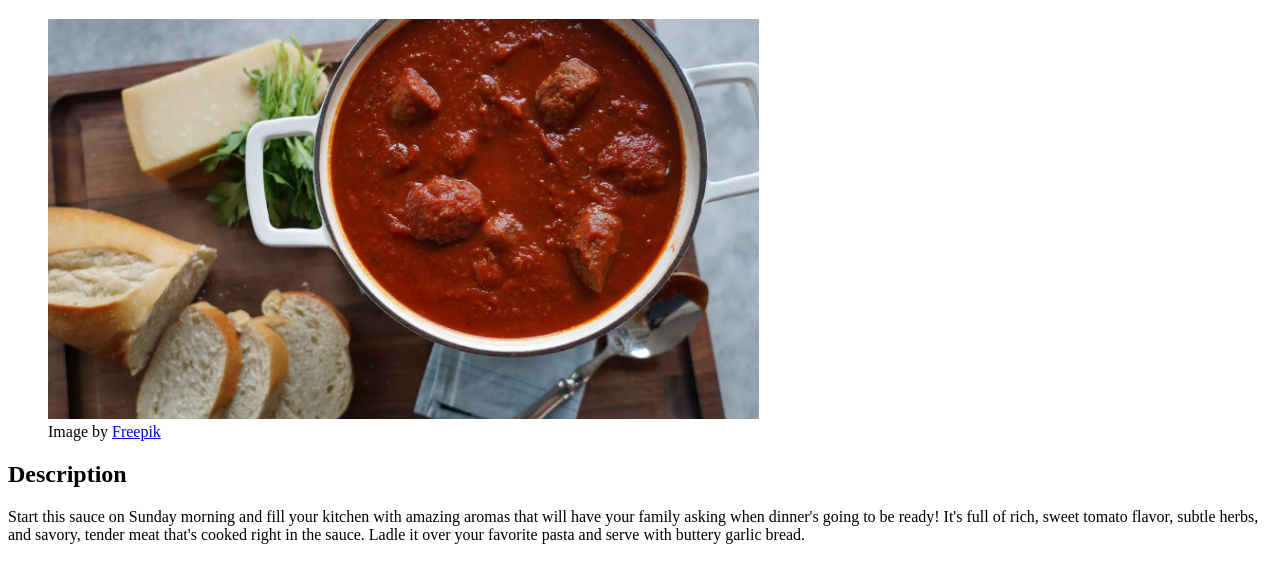
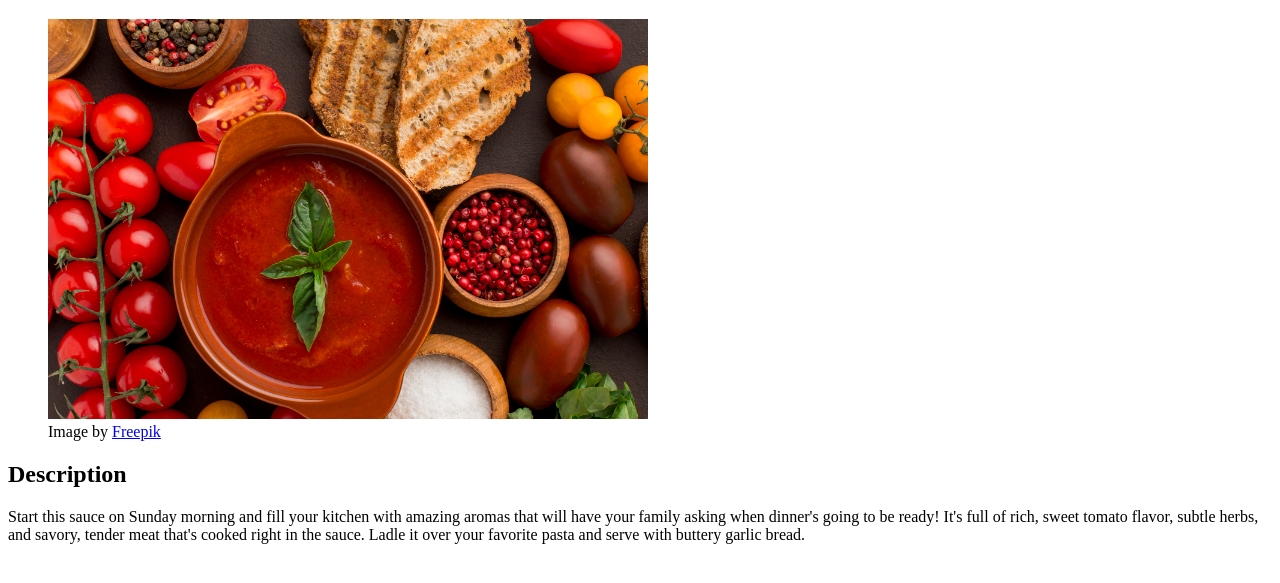
Before and after one commit to oussamatarhi/odin-recipes-v2, a plain HTML site: page recipes/italian-sunday.html in a window 1280 px wide. Shown: the part 87-670 px from the top of the page. Drawn offline with Linux system fonts and the light colour scheme.

Commit message:
Replace the recipes images by free ones from Freepik

```diff
--- a/recipes/italian-sunday.html
+++ b/recipes/italian-sunday.html
@@ -13,12 +13,9 @@
     </header>
     <h1>Italian Sunday Sauce</h1>
     <figure>
-        <img src="../images/italian-sunday.webp" alt="A high-angle shot of a white
-        enamel pot filled with rich, red tomato sauce and large chunks of meat,
-        likely meatballs and sausage. The pot sits on a wooden cutting board, which
-        also holds a wedge of Parmesan cheese, a sprig of fresh parsley, and a
-        sliced loaf of crusty bread. A silver spoon with some sauce on it rests on a
-        blue striped napkin next to the pot." height="400">
+        <img src="../images/italian-sunday.jpg"
+            alt="A terracotta bowl of smooth tomato soup, garnished with a single basil leaf, sits in the center of a dark surface. Toasted rustic bread slices are placed above the bowl. The scene is surrounded by various ingredients, including a vine of red cherry tomatoes, an assortment of different colored heirloom tomatoes, a bowl of mixed peppercorns, a bowl of pink peppercorns, and a small wooden bowl of sea salt."
+            height="400">
         <figcaption>Image by <a href="http://www.freepik.com/" target="_blank"
                 rel="noopener noreferrer">Freepik</a></figcaption>
     </figure>
```
Also changed, not shown: recipes/apple-crisp.html (+3 -5 lines), recipes/braised-beef.html (+3 -5 lines), images/apple-crisp.jpg (added), images/braised-beef.jpg (added), images/italian-sunday.jpg (added).
